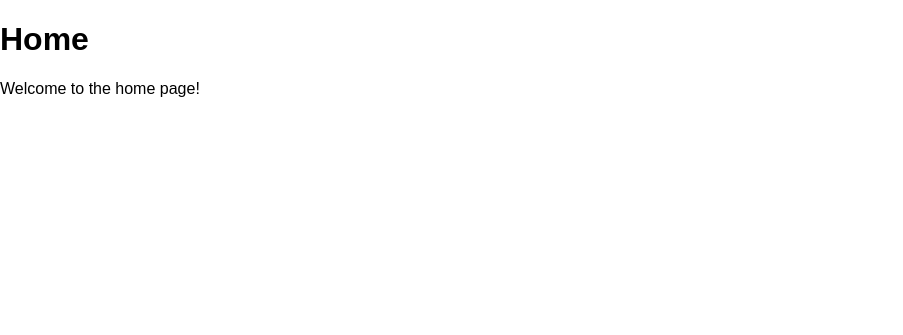
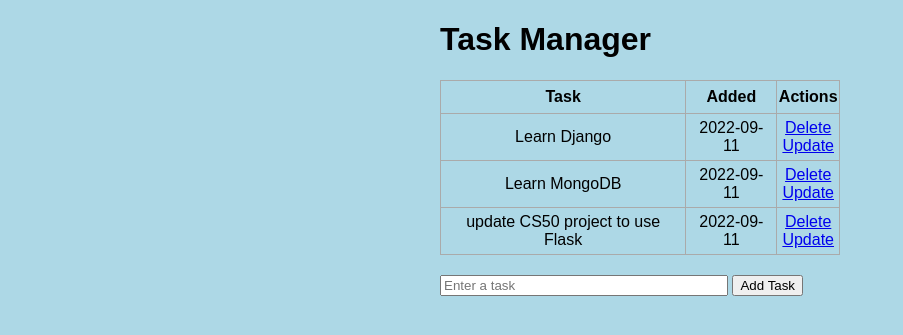
Before and after one commit to SifisoDhlamini/PythonProjects, a Flask app: page / in a window 1280 px wide. Shown: the top 335 px of the page, without its empty margins (0-903 px from the left). Run offline with Flask 2, Linux system fonts and the light colour scheme; data comes from the database, SQL or seed files in the repository; both versions use the stored data as it was after the commit.

Commit message:
finished TODO List with CRUD. To improve UI

```diff
--- a/FlaskIntro/app.py
+++ b/FlaskIntro/app.py
@@ -1,10 +1,64 @@
-from flask import Flask, render_template
+from flask import Flask, render_template, url_for, request, redirect
+from flask_sqlalchemy import SQLAlchemy
+from datetime import datetime
 
 app= Flask(__name__)
+app.config['SQLALCHEMY_DATABASE_URI'] = 'sqlite:///test.db'
+db = SQLAlchemy(app)
 
-@app.route('/')
+class Todo(db.Model):
+    #setting up the database table
+    id = db.Column(db.Integer, primary_key=True)
+    content = db.Column(db.String(200), nullable=False)
+    completed = db.Column(db.Integer, default=0)
+    date_created = db.Column(db.DateTime, default=datetime.utcnow)
+
+    def __repr__(self):
+        return '<Task %r>' % self.id
+
+@app.route('/', methods=['POST', 'GET'])
 def index():
-    return render_template('index.html')
+    if request.method == 'POST':
+        task_content = request.form['content']
+        new_task = Todo(content=task_content)
+
+        try:
+            db.session.add(new_task)
+            db.session.commit()
+            return redirect('/')
+        except:
+            return 'There was an issue adding your task'
+    else:
+        tasks = Todo.query.order_by(Todo.date_created).all()
+        return render_template('index.html', tasks=tasks)
+
+
+@app.route('/delete/<int:id>')
+def delete(id):
+    task_to_delete = Todo.query.get_or_404(id)
+
+    try:
+        db.session.delete(task_to_delete)
+        db.session.commit()
+        return redirect('/')
+    except:
+        return 'There was a problem deleting that task'
+
+
+@app.route('/update/<int:id>', methods=['GET', 'POST'])
+def update(id):
+    task = Todo.query.get_or_404(id)
+
+    if request.method == 'POST':
+        task.content = request.form['content']
+
+        try:
+            db.session.commit()
+            return redirect('/')
+        except:
+            return 'There was an issue updating your task'
+    else:
+        return render_template('update.html', task=task)
 
 
 if __name__ == '__main__':
--- a/FlaskIntro/static/css/main.css
+++ b/FlaskIntro/static/css/main.css
@@ -1,4 +1,39 @@
-body{
+body,
+html {
     margin: 0;
     font-family: sans-serif;
+    background-color: lightblue;
 }
+
+.content {
+    margin: 0 auto;
+    width: 400px;
+}
+
+table,
+td,
+th {
+    border: 1px solid #aaa;
+}
+
+table {
+    border-collapse: collapse;
+    width: 100%;
+}
+
+th {
+    height: 30px;
+}
+
+td {
+    text-align: center;
+    padding: 5px;
+}
+
+.form {
+    margin-top: 20px;
+}
+
+#content {
+    width: 70%;
+}
--- a/FlaskIntro/templates/index.html
+++ b/FlaskIntro/templates/index.html
@@ -1,10 +1,37 @@
 {% extends "base.html" %}
 
 {% block head %}
-<title>Home Page</title>
+<title>Task Master</title>
 {% endblock %}
 
 {% block body %}
-    <h1>Home</h1>
-    <p>Welcome to the home page!</p>
+    <div class="content">
+        <h1>Task Manager</h1>
+        {% if tasks|length < 0 %}
+            <h4>There are no tasks. Create one below.</h4>
+        {% else %}
+        <table>
+            <tr>
+                <th>Task</th>
+                <th>Added</th>
+                <th>Actions</th>
+            </tr>
+            {% for task in tasks %}
+            <tr>
+                <td>{{ task.content }}</td>
+                <td>{{ task.date_created.date() }}</td>
+                <td>
+                    <a href="/delete/{{task.id}}">Delete</a>
+                    <br>
+                    <a href="/update/{{task.id}}">Update</a>
+                </td>
+            </tr>
+            {% endfor %}
+        </table>
+        {% endif %}
+        <form action="/" method="POST" class="form">
+            <input type="text" name="content" id="content" placeholder="Enter a task">
+            <input type="submit" value="Add Task">
+        </form>
+    </div>
 {% endblock %}
```
Also changed, not shown: FlaskIntro/templates/update.html (added, +15 -0 lines), FlaskIntro/test.db (added).
